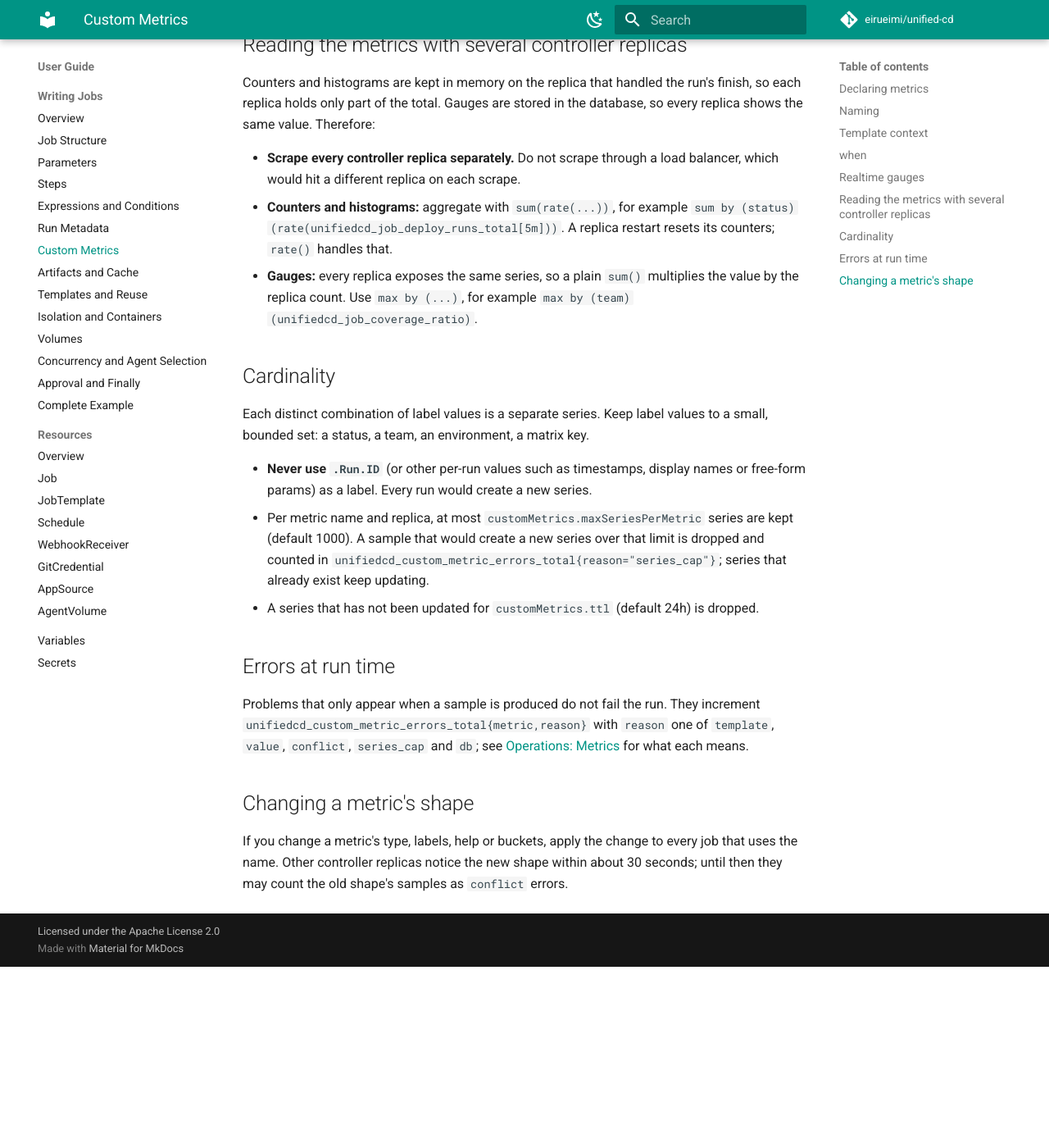
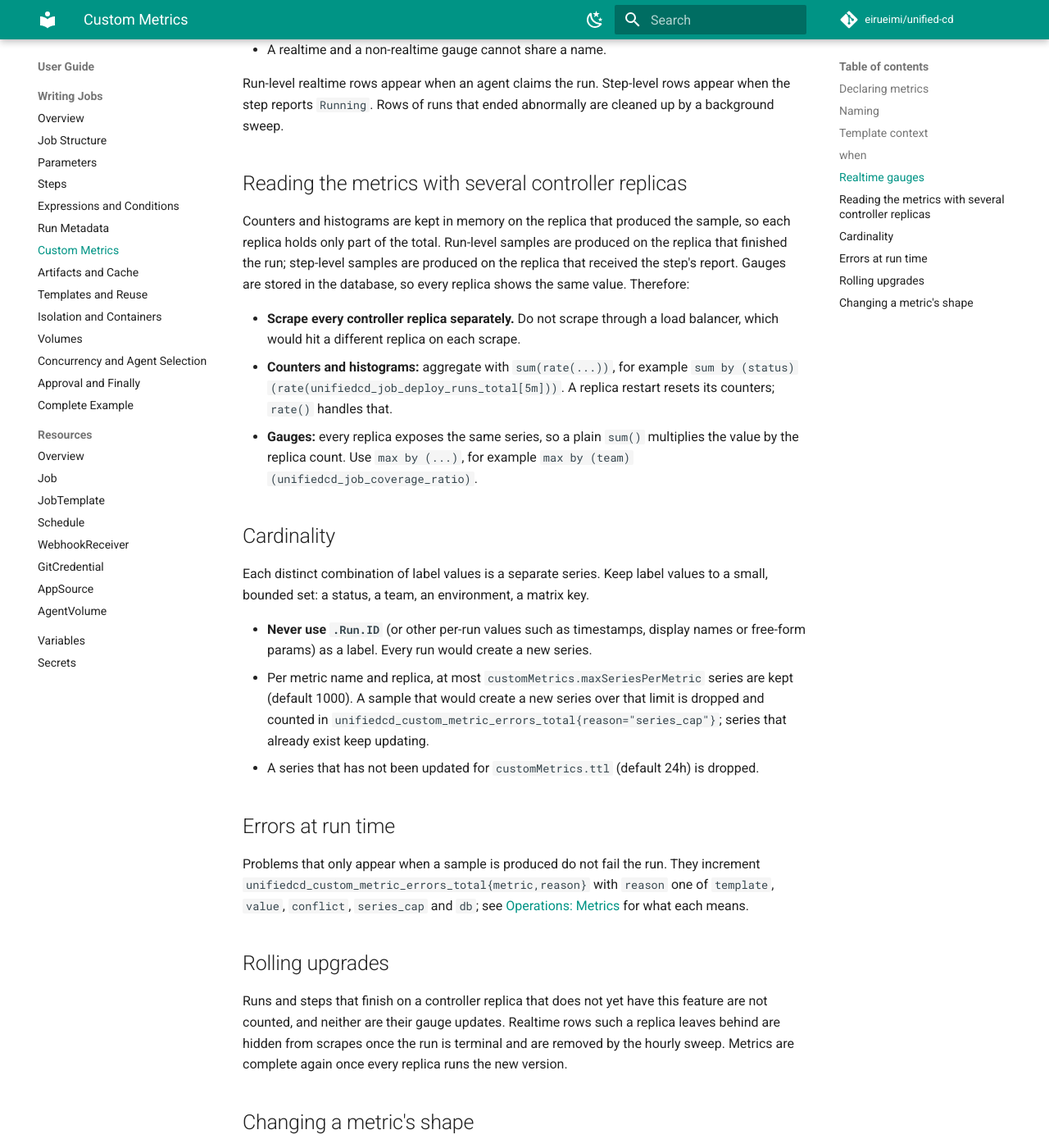
Before and after one commit to eirueimi/unified-cd, an MkDocs documentation site: the page built from docs/user-guide/writing-jobs/custom-metrics.md, in a window 1280 px wide and 1400 px high, scrolled down 4101 px. Shown: the whole window at 82% size. Built offline with MkDocs 1.6.1 and Material for MkDocs 9.7.7, drawn with Linux system fonts in a browser that asks for light colours; comment, search, counter and statistics services are not loaded; before the commit the page ends 5280 px from its top, so only the background shows below that; some of the changed text lies outside the part shown.

Commit message:
docs: custom metrics template ruling, rolling upgrade, replica wording
Co-Authored-By: Claude Opus 5.5 <noreply@anthropic.com>
Claude-Session: https://claude.ai/code/session_01G3NWwwXnjYtSfzJjZYTrnV

```diff
--- a/docs/user-guide/writing-jobs/custom-metrics.md
+++ b/docs/user-guide/writing-jobs/custom-metrics.md
@@ -63,7 +63,9 @@ The exposed name is `unifiedcd_job_` plus your `name`. Counters get a `_total` s
 Rules checked when you apply the job:
 
 - `name` and label keys match `^[a-zA-Z_][a-zA-Z0-9_]*$`.
-- Label keys `job`, `instance`, `le` and `quantile` are reserved. Keys may not repeat.
+- Label keys `job`, `instance`, `le` and `quantile` are reserved, as is any key starting with `__`. Keys may not repeat.
+- Histogram `buckets` must be finite numbers (no `NaN` or infinities) and strictly increasing.
+- `metrics:` is not supported in a JobTemplate. A template step that declares it is rejected, so define the metrics on the Job that uses the template.
 - At most 50 metrics per block and 10 labels per metric.
 - `operation` is only valid on a gauge.
 
@@ -86,7 +88,7 @@ Metric templates see these fields. Run-level metrics run when the run finishes;
 Notes:
 
 - Durations are float seconds. `.Run.Duration` counts from the moment an agent claimed the run. A run that never reached an agent (for example cancelled while queued) has `.Run.Duration` of `0` and gets no realtime row. `.Step.Duration` is the step's end time minus its start time, or `0` when either is missing.
-- A missing key (for example an unset label or output) renders as an empty string. An empty label value is exported as an empty label, which Prometheus treats as the label being absent. A value template that renders empty or non-numeric is counted as an error, see below.
+- A missing key (for example an unset label or output) renders as an empty string. An empty label value is exported as an empty label, which Prometheus treats as the label being absent. Label values longer than 1024 bytes are truncated to 1024 bytes (on a UTF-8 character boundary). A value template that renders empty or non-numeric is counted as an error, see below.
 - `.Step.Attempts` is `1` unless the step was retried and the agent reported the attempt count.
 - Steps that were interrupted (for example Failed by the controller after an agent was lost) do **not** emit step-level metrics. The run's own `spec.metrics` still emit when the run finishes.
 
@@ -114,7 +116,7 @@ Run-level realtime rows appear when an agent claims the run. Step-level rows app
 
 ## Reading the metrics with several controller replicas
 
-Counters and histograms are kept in memory on the replica that handled the run's finish, so each replica holds only part of the total. Gauges are stored in the database, so every replica shows the same value. Therefore:
+Counters and histograms are kept in memory on the replica that produced the sample, so each replica holds only part of the total. Run-level samples are produced on the replica that finished the run; step-level samples are produced on the replica that received the step's report. Gauges are stored in the database, so every replica shows the same value. Therefore:
 
 - **Scrape every controller replica separately.** Do not scrape through a load balancer, which would hit a different replica on each scrape.
 - **Counters and histograms:** aggregate with `sum(rate(...))`, for example `sum by (status) (rate(unifiedcd_job_deploy_runs_total[5m]))`. A replica restart resets its counters; `rate()` handles that.
@@ -132,6 +134,10 @@ Each distinct combination of label values is a separate series. Keep label value
 
 Problems that only appear when a sample is produced do not fail the run. They increment `unifiedcd_custom_metric_errors_total{metric,reason}` with `reason` one of `template`, `value`, `conflict`, `series_cap` and `db`; see [Operations: Metrics](../../operator-manual/operations.md#metrics) for what each means.
 
+## Rolling upgrades
+
+Runs and steps that finish on a controller replica that does not yet have this feature are not counted, and neither are their gauge updates. Realtime rows such a replica leaves behind are hidden from scrapes once the run is terminal and are removed by the hourly sweep. Metrics are complete again once every replica runs the new version.
+
 ## Changing a metric's shape
 
 If you change a metric's type, labels, help or buckets, apply the change to every job that uses the name. Other controller replicas notice the new shape within about 30 seconds; until then they may count the old shape's samples as `conflict` errors.
```
Also changed, not shown: docs/superpowers/specs/2026-11-26-custom-metrics-design.md (+21 -6 lines).
